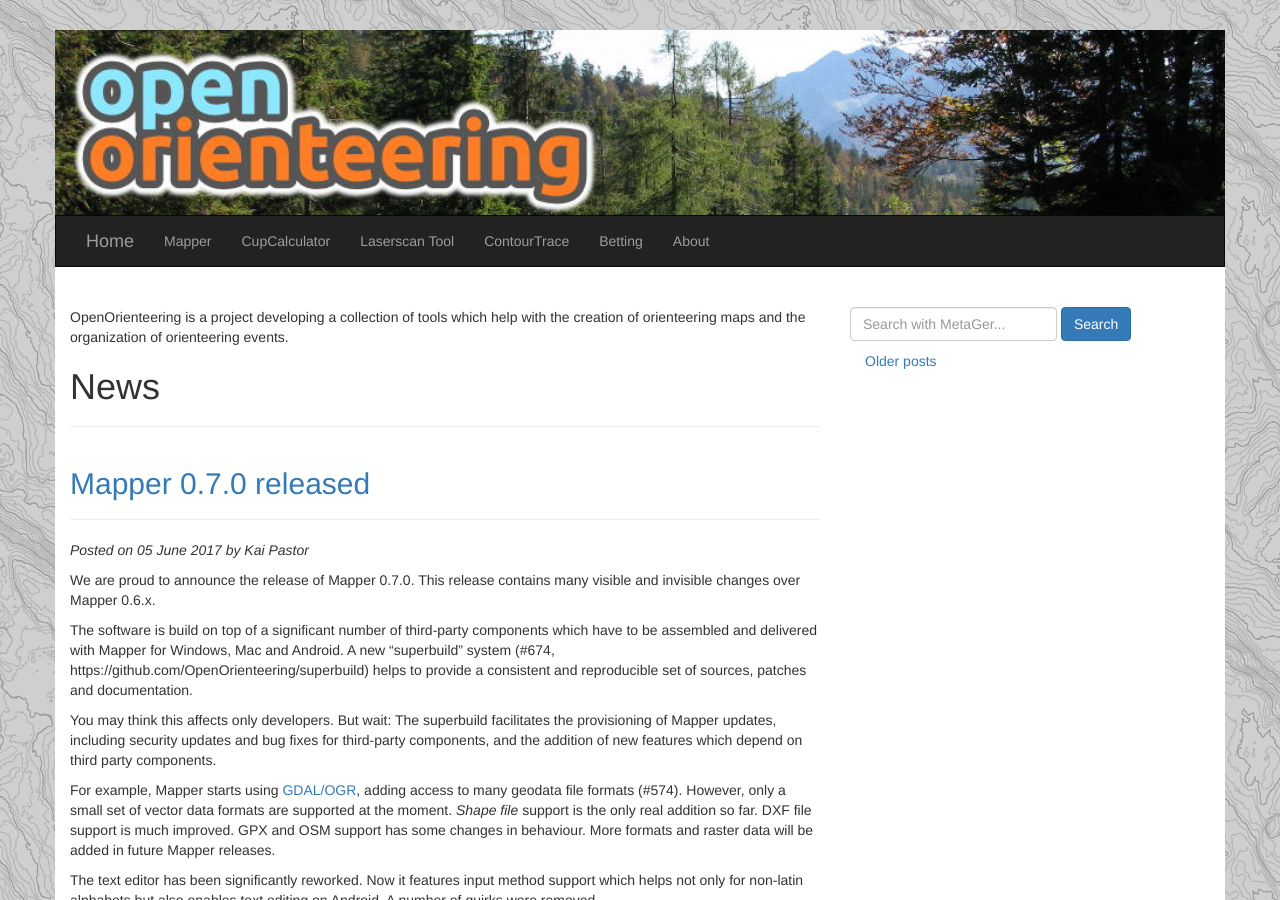
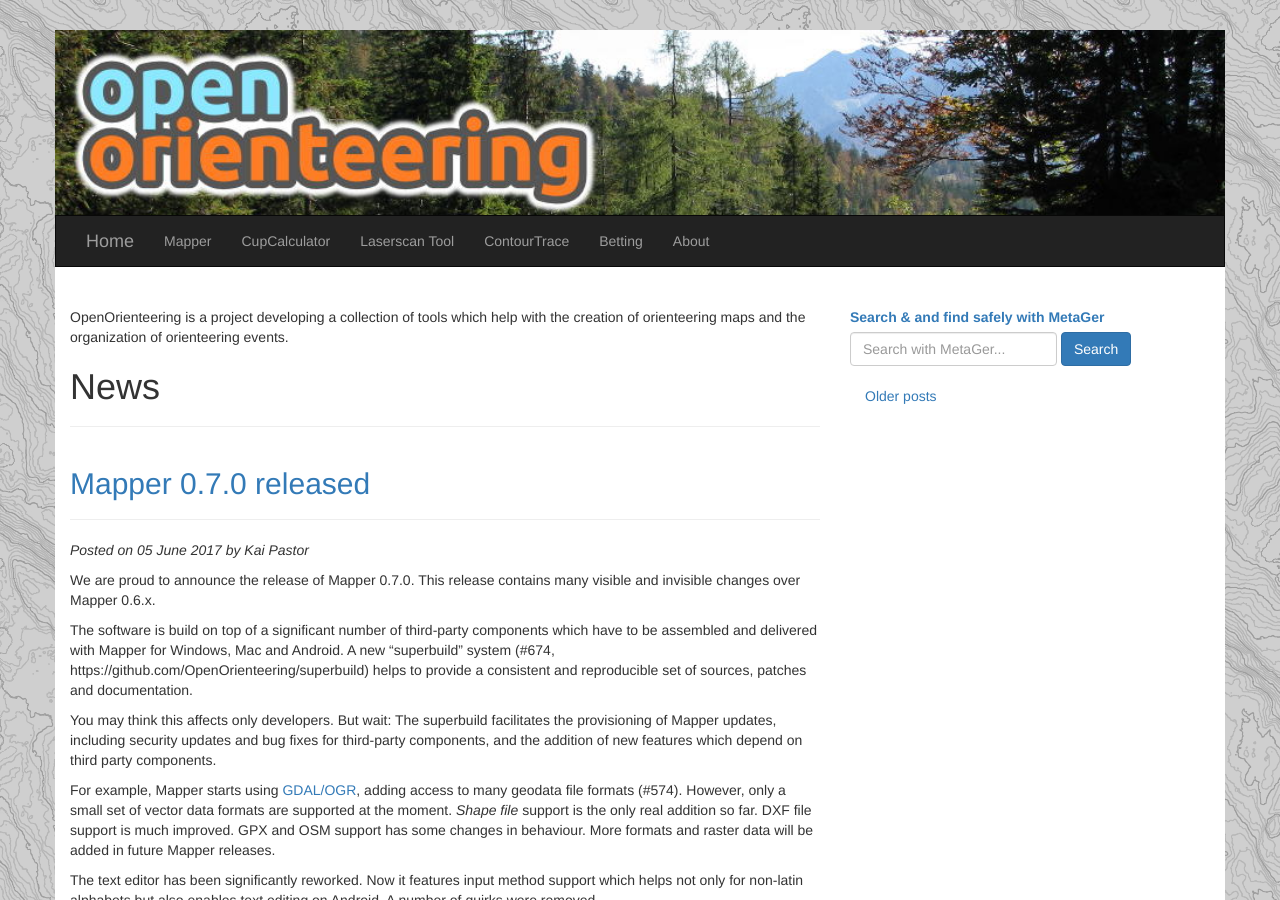
Before and after one commit to OpenOrienteering/OpenOrienteering.github.io, a Jekyll site: the page built from index.html, in a window 1280 px wide and 900 px high. Built offline with Jekyll 4.4.1, drawn with Linux system fonts in a browser that asks for light colours; the list of posts is cut into pages by our own code.

Commit message:
Fine-tune search widget

```diff
--- a/_layouts/default.html
+++ b/_layouts/default.html
@@ -64,9 +64,9 @@
             <img src="{{ page.icon }}" />
           </div>
 {% else %}
-          <form class="form-inline" action="https://metager.de/en/meta/meta.ger3" method="get" accept-charset="UTF-8">
+          <form class="form-inline" action="https://metager.de/en/meta/meta.ger3" method="get" accept-charset="UTF-8" style="margin-bottom:10px;">
             <div class="form-group">
-              <label class="sr-only" for="eingabe"><a title="Search & and find safely with MetaGer" href="https://metager.de/en">Search & and find safely with MetaGer</a></label>
+              <label for="eingabe"><a title="Search & and find safely with MetaGer" href="https://metager.de/en">Search & and find safely with MetaGer</a></label>
               <input type="text" class="form-control" name="eingabe" placeholder="Search with MetaGer...">
               <button type="submit" class="btn btn-primary">Search</button>
             </div>
```
